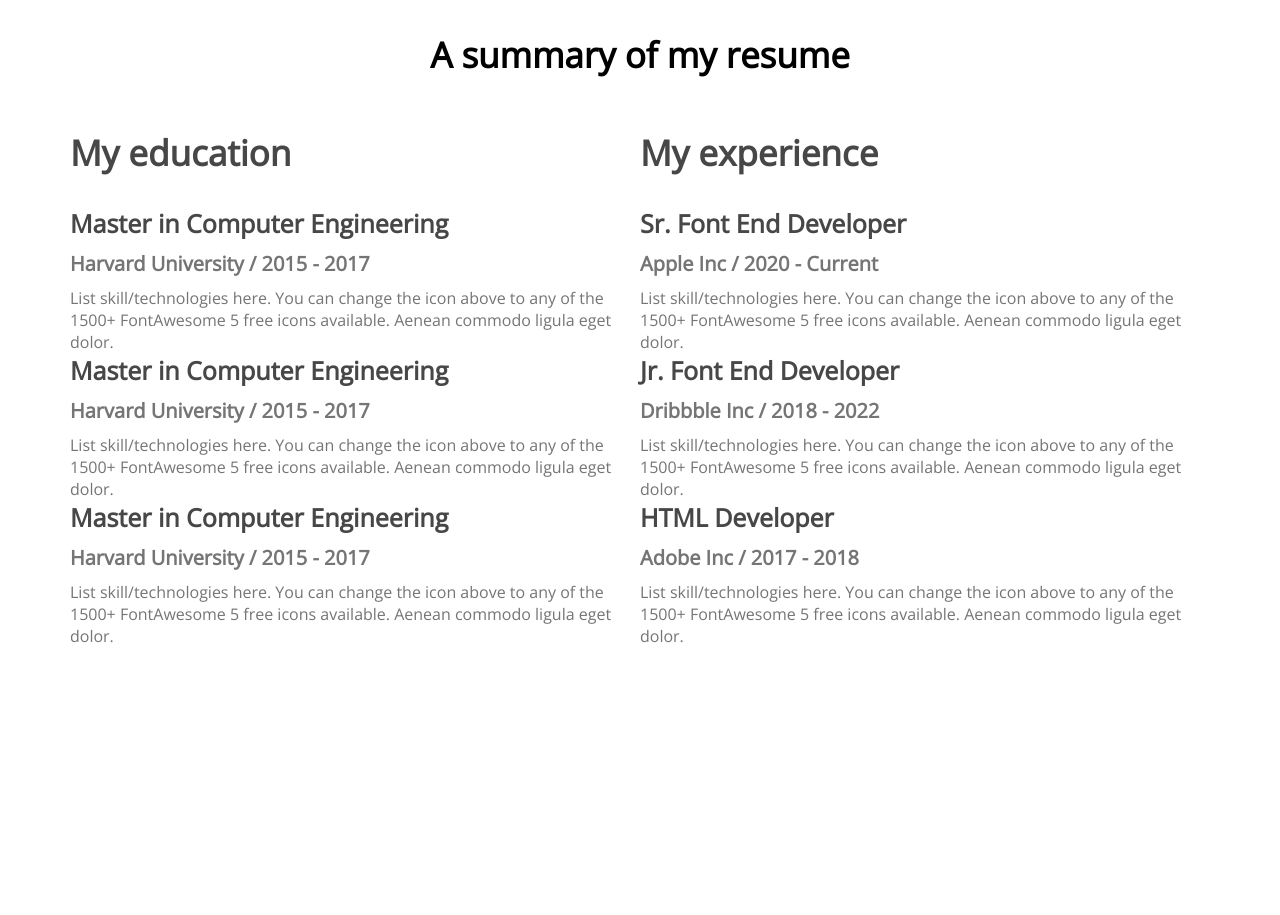
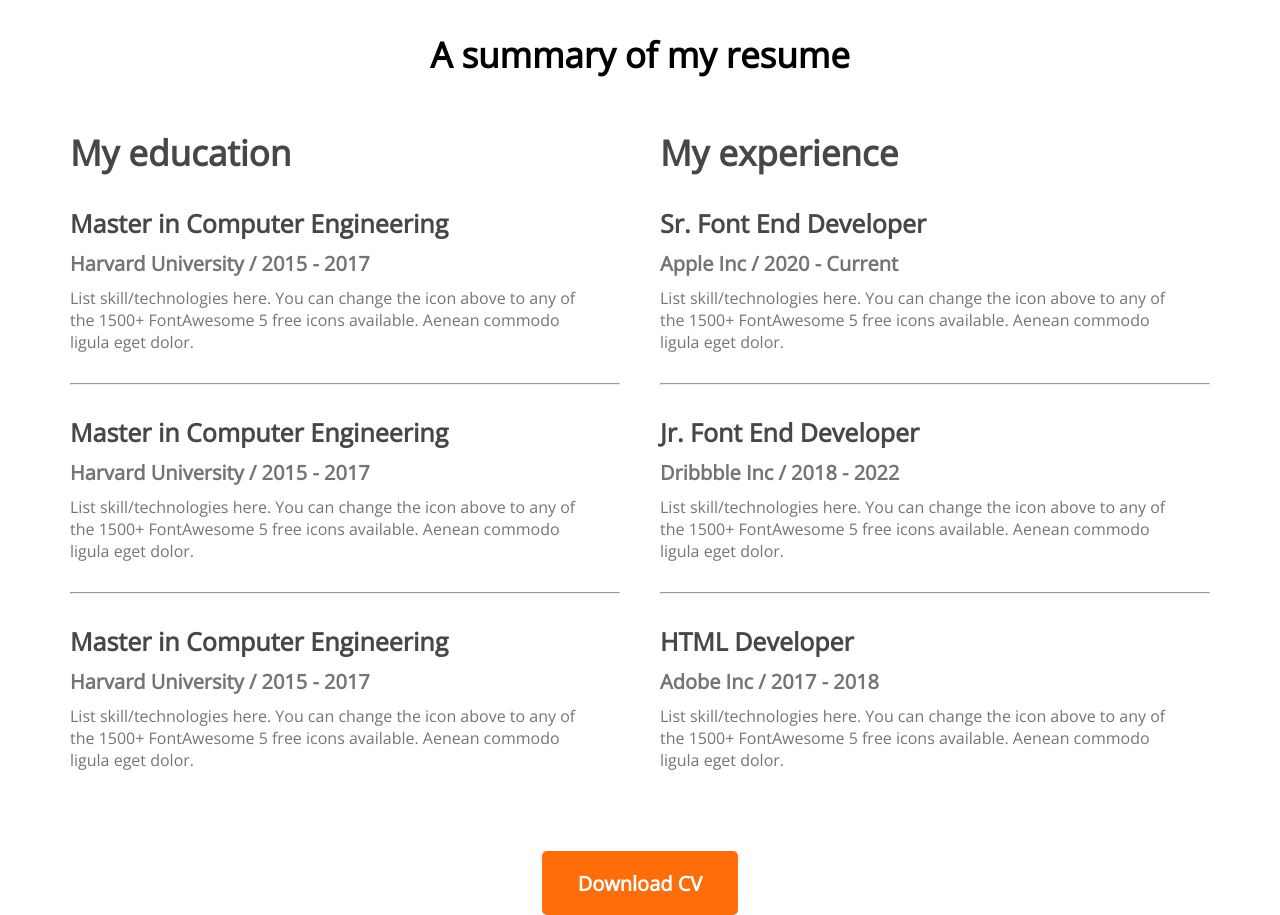
Before and after one commit to U-Hasan/developer-portfolio, a plain HTML site: page index.html in a window 1280 px wide. Shown: the part 2200-3115 px from the top of the page. Before the commit the page ends 2847 px from the top, so only its background shows below. Drawn offline with nearby package versions, Linux system fonts and the light colour scheme.

Commit message:
resume section

```diff
--- a/index.html
+++ b/index.html
@@ -95,12 +95,14 @@
                         <p class="job-dscption">List skill/technologies here. You can change the icon above
                             to any of the 1500+ FontAwesome 5 free icons available. Aenean commodo ligula eget dolor.</p>
                     </div>
+                    <hr>
                     <div class="box-description">
                         <h3 class="job-title">Master in Computer Engineering</h3>
                         <p class="title-dscption">Harvard University / 2015 - 2017</p>
                         <p class="job-dscption">List skill/technologies here. You can change the icon above
                             to any of the 1500+ FontAwesome 5 free icons available. Aenean commodo ligula eget dolor.</p>
                     </div>
+                    <hr>
                     <div class="box-description">
                         <h3 class="job-title">Master in Computer Engineering</h3>
                         <p  class="title-dscption">Harvard University / 2015 - 2017</p>
@@ -117,13 +119,13 @@
                         <p  class="title-dscption">Apple Inc / 2020 - Current</p>
                         <p class="job-dscption">List skill/technologies here. You can change the icon above
                             to any of the 1500+ FontAwesome 5 free icons available. Aenean commodo ligula eget dolor.</p>
-                    </div>
+                    </div><hr>
                     <div class="box-description">
                         <h3 class="job-title">Jr. Font End Developer</h3>
                         <p  class="title-dscption">Dribbble Inc / 2018 - 2022</p>
                         <p class="job-dscption">List skill/technologies here. You can change the icon above
                             to any of the 1500+ FontAwesome 5 free icons available. Aenean commodo ligula eget dolor.</p>
-                    </div>
+                    </div><hr>
                     <div class="box-description">
                         <h3 class="job-title">HTML Developer</h3>
                         <p  class="title-dscption">Adobe Inc / 2017 - 2018</p>
@@ -131,6 +133,9 @@
                             to any of the 1500+ FontAwesome 5 free icons available. Aenean commodo ligula eget dolor.</p>
                     </div>
                 </div>
+            </div>
+            <div class="resume-button">
+                <button  class="btn-primary">Download CV </button>
             </div>
         </section>
 
--- a/styles/portfolio.css
+++ b/styles/portfolio.css
@@ -174,9 +174,11 @@ section {
 /* resume styles */
 .resume-box {
     display: flex;
+    gap: 40px;
+
 }
 
-.education {}
+/* .education {} */
 
 .box-title {
     font-weight: 700;
@@ -185,7 +187,10 @@ section {
     margin-bottom: 30px;
 }
 
-.box-description {}
+.box-description {
+  margin: 30px 0;
+  padding-right:30px;
+}
 
 .job-title {
     color: #474747;
@@ -207,3 +212,7 @@ section {
     font-weight: 400;
     font-size: 16px;
 }
+.resume-button{
+    margin-top: 50px;
+    text-align: center;
+}
```
